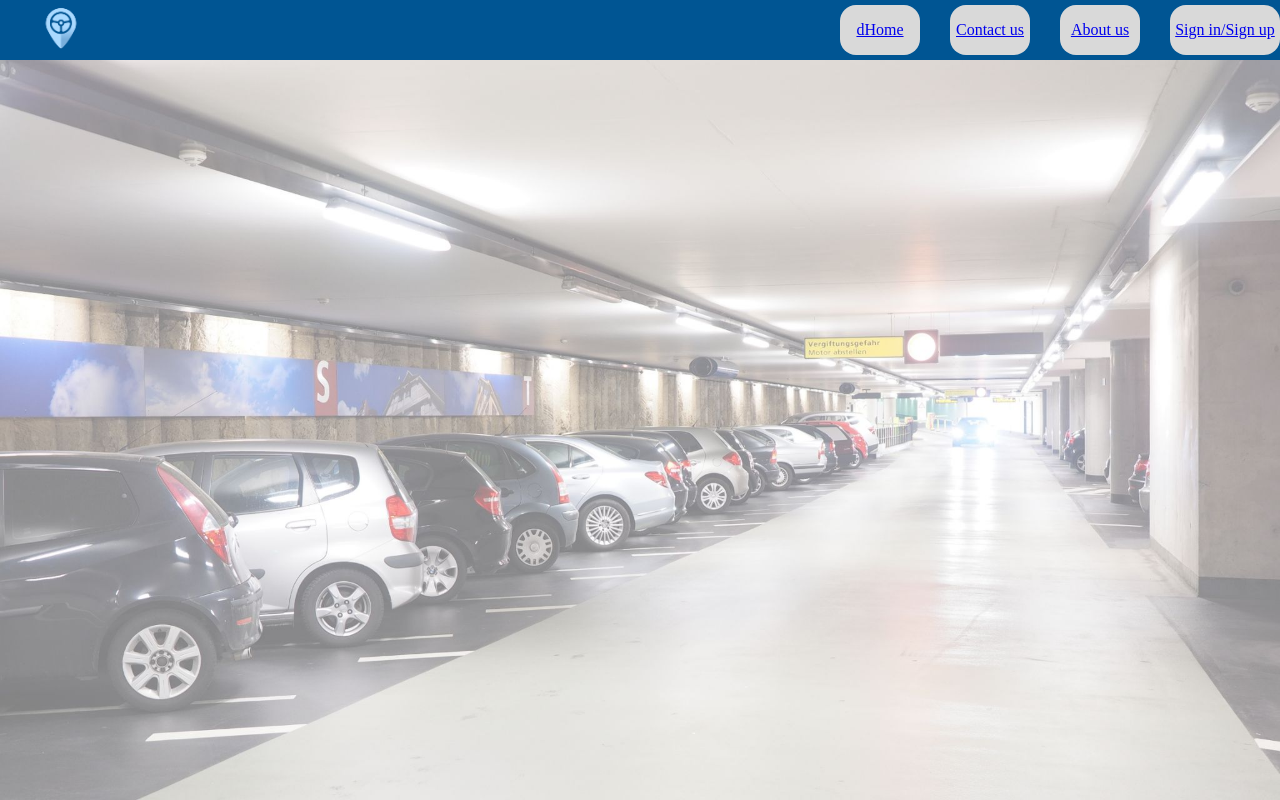
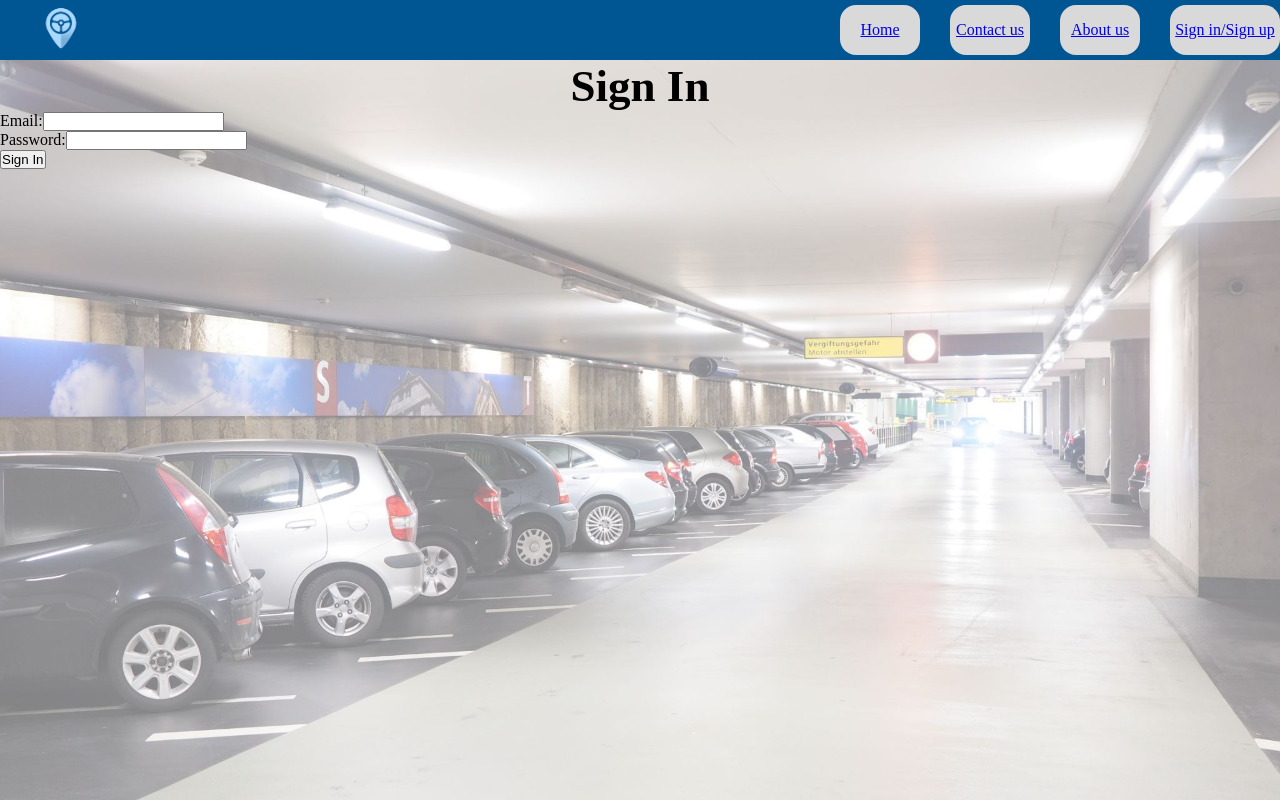
Before and after one commit to CosmosDever/CTP_project, a React (Vite) app in the folder ctp-p-web-data/: page /Signin-Signup in a window 1280 px wide. Built offline with nearby package versions, Linux system fonts and the light colour scheme; no server answers.

Commit message:
update sign

```diff
--- a/ctp-p-web-data/src/App.jsx
+++ b/ctp-p-web-data/src/App.jsx
@@ -5,6 +5,7 @@ import { Routes, Route } from "react-router-dom";
 import Home from "./Home";
 import Contact from "./Contact";
 import About from "./About";
+import SignInSignup from "./SignIn-Signup";
 
 function App() {
   const [count, setCount] = useState({});
@@ -27,6 +28,7 @@ function App() {
         <Route path="/" element={<Home/>} />
         <Route path="/Contact" element={<Contact/>} />
         <Route path="/About" element={<About/>} />
+        <Route path="/Signin-Signup" element={<SignInSignup/>} />
       </Routes>
     </>
   );
--- a/ctp-p-web-data/src/Nav.jsx
+++ b/ctp-p-web-data/src/Nav.jsx
@@ -8,7 +8,7 @@ function Nav() {
                 <div><img src="logo.png" /></div>
             </div>
             <ul className='navboxinnav'>
-                <li className ='navbutton'><Link to="/">dHome</Link></li>
+                <li className ='navbutton'><Link to="/">Home</Link></li>
                 <li className ='navbutton'><Link to="/Contact">Contact us</Link></li>
                 <li className ='navbutton'><Link to="/About">About us</Link></li>
                 <li className ='navbutton_sign'><Link to="/Signin-Signup">Sign in/Sign up</Link></li>
--- /dev/null
+++ b/ctp-p-web-data/src/SignIn-Signup.jsx
@@ -0,0 +1,56 @@
+import React, { useState } from 'react';
+
+const SignInSignUp = () => {
+  const [email, setEmail] = useState('');
+  const [password, setPassword] = useState('');
+
+  const handleEmailChange = (e) => {
+    setEmail(e.target.value);
+  };
+
+  const handlePasswordChange = (e) => {
+    setPassword(e.target.value);
+  };
+
+  const handleSubmit = async (e) => {
+    e.preventDefault();
+
+    try {
+      const response = await fetch('/signin', {
+        method: 'POST',
+        headers: {
+          'Content-Type': 'application/json',
+        },
+        body: JSON.stringify({ email, password }),
+      });
+
+      if (response.ok) {
+        const data = await response.json();
+        // Handle successful sign-in
+        console.log('Sign-in successful:', data);
+      } else {
+        // Handle sign-in error
+        console.log('Sign-in error:', response.status);
+      }
+    } catch (error) {
+      console.error('Error signing in:', error);
+    }
+  };
+
+  return (
+    <div>
+      <h1>Sign In</h1>
+      <form onSubmit={handleSubmit}>
+        <label>Email:</label>
+        <input type="email" value={email} onChange={handleEmailChange} required />
+        <br />
+        <label>Password:</label>
+        <input type="password" value={password} onChange={handlePasswordChange} required />
+        <br />
+        <button type="submit">Sign In</button>
+      </form>
+    </div>
+  );
+};
+
+export default SignInSignUp;
```
Also changed, not shown: 2 other files (tests, documents, lock files or other folders).
